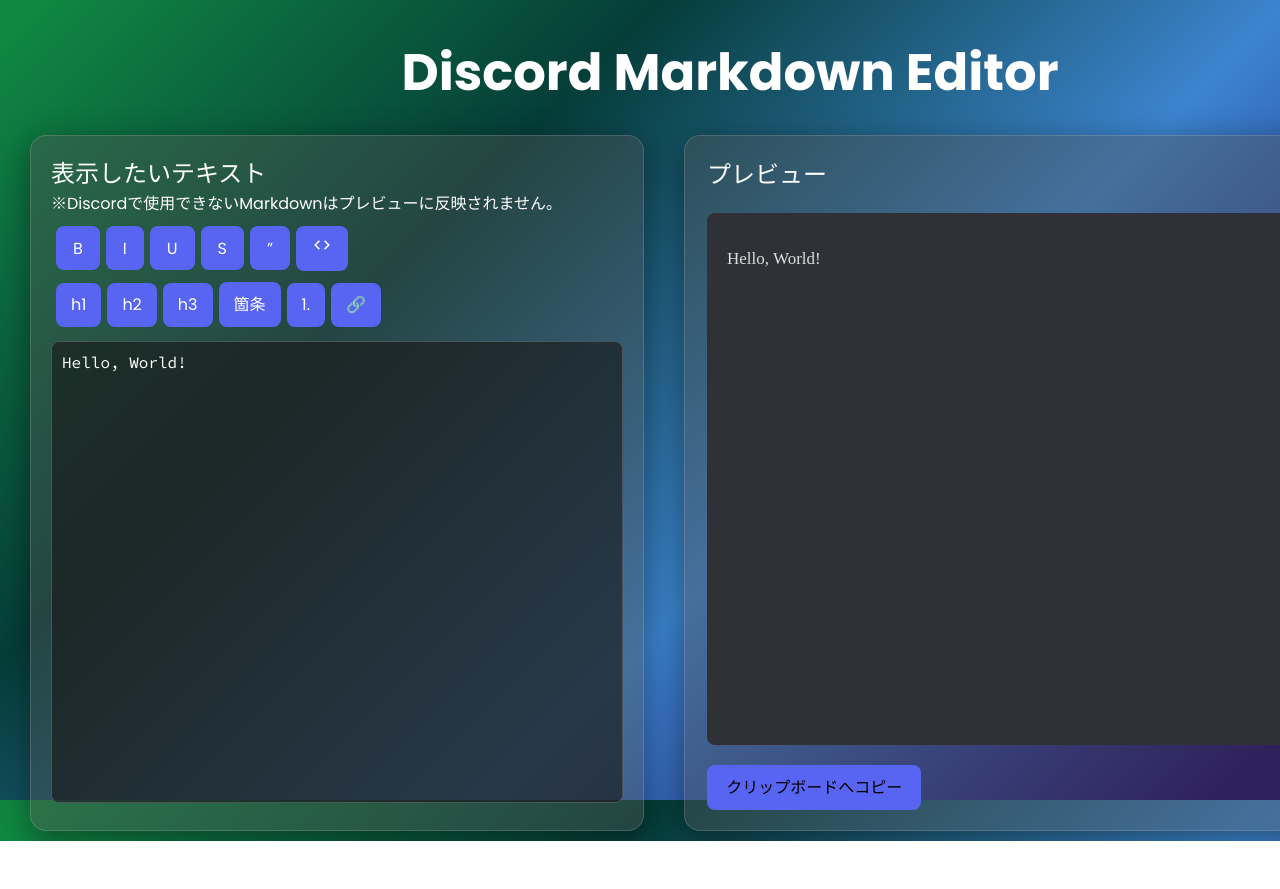
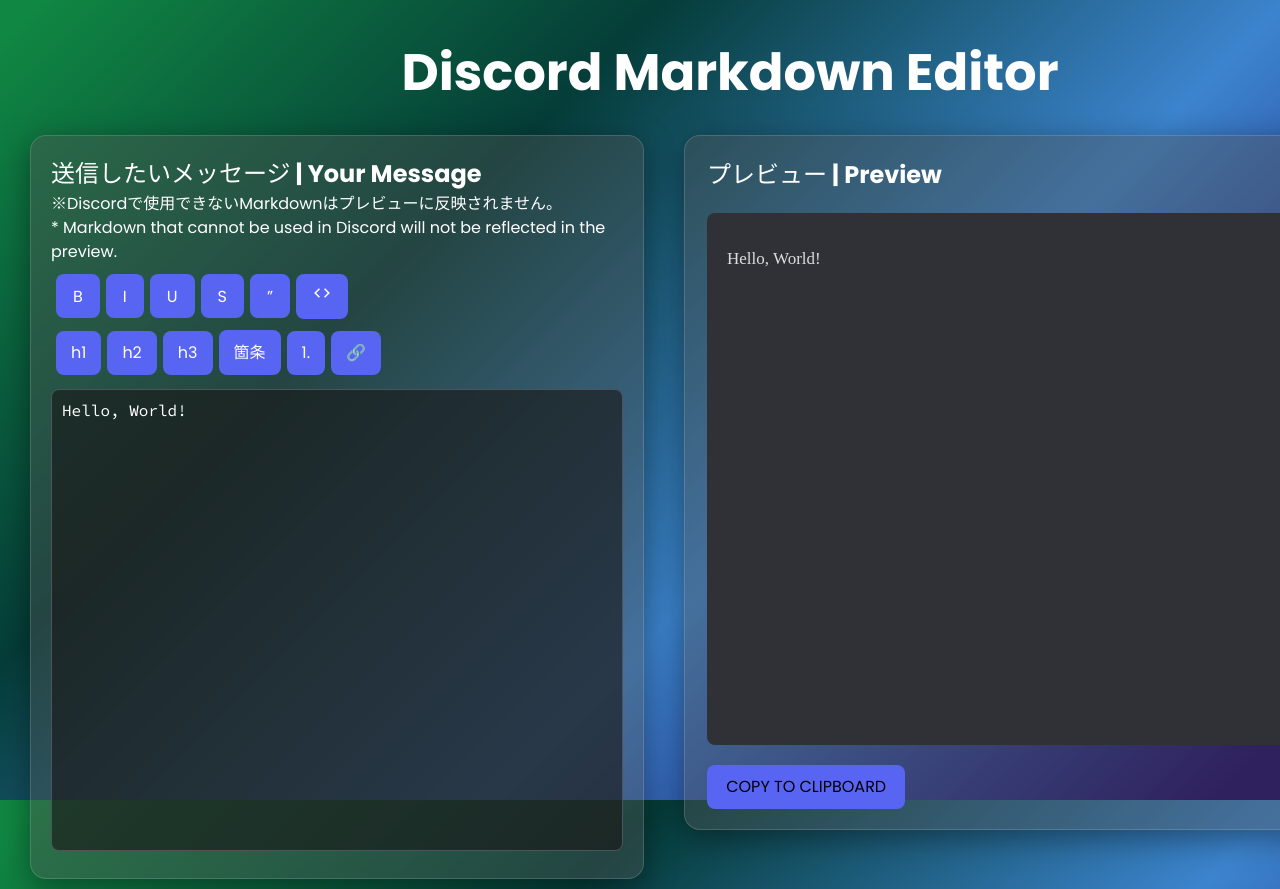
Before and after one commit to zibasan/discord-markdown-editor, a React (Vite) app: page / in a window 1280 px wide. Shown: the top 889 px of the page. Before the commit the page ends 841 px from the top, so only its background shows below. Built offline with nearby package versions, Linux system fonts and the light colour scheme.

Commit message:
changed README.md

```diff
--- a/src/App.tsx
+++ b/src/App.tsx
@@ -17,15 +17,15 @@
 
         <div className='container'>
           <div className='left'>
-            <h2 className='editor-txt'>表示したいテキスト</h2>
-            ※Discordで使用できないMarkdownはプレビューに反映されません。
+            <h2 className='editor-txt'>送信したいメッセージ | Your Message</h2>
+            ※Discordで使用できないMarkdownはプレビューに反映されません。<br></br>* Markdown that cannot be used in Discord will not be reflected in the preview.
 
             <Toolbar onInsert={(snippet) => setText((prev) => prev + snippet)} />
             <Editor value={text} onChange={setText} />
           </div>
 
           <div className='right'>
-            <h2 className='preview-txt'>プレビュー</h2>
+            <h2 className='preview-txt'>プレビュー | Preview</h2>
             <Preview markdown={text} />
 
             <Copy text={text} />
--- a/src/components/copy.tsx
+++ b/src/components/copy.tsx
@@ -17,11 +17,11 @@
 
     return (
         <div>
-            <button onClick={handleCopy} className='copy-button' disabled={text.trim() === ""}>クリップボードへコピー</button>
+            <button onClick={handleCopy} className='copy-button' disabled={text.trim() === ""}>COPY TO CLIPBOARD</button>
 
             {isCopied && (
                 <div style={{ color: "green", marginTop: "8px" }}>
-                    ✅️ コピーしました！
+                    ✅️ Copied!
                 </div>
             )}
         </div>
```
Also changed, not shown: 1 other file (tests, documents, lock files or other folders).
